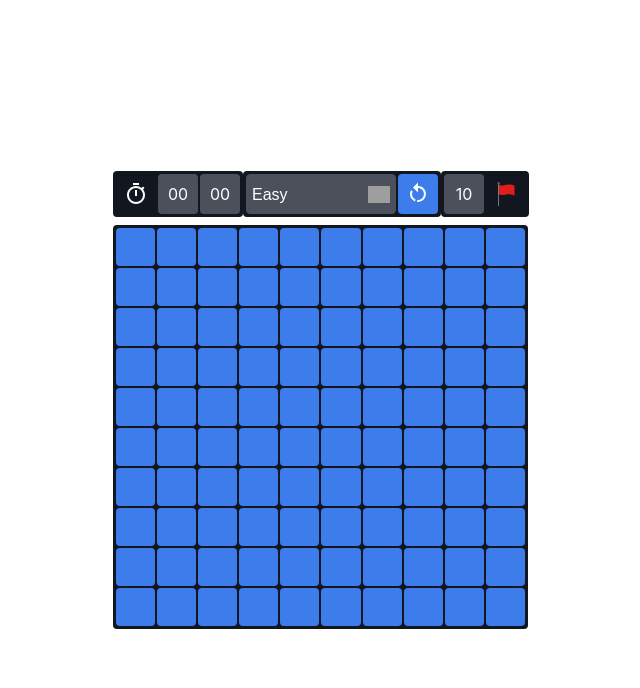
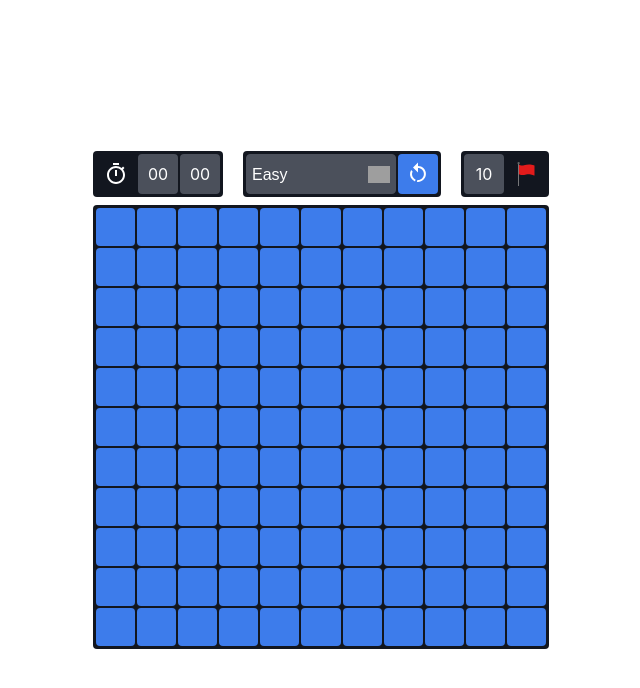
Before and after one commit to SuhairZain/minesweeper, a React (Create React App) app: page / in a window 1280 px wide. Shown: the top 688 px of the page, without its empty margins (319-959 px from the left). Built offline with nearby package versions, Linux system fonts and the light colour scheme; grey boxes are pictures that could not be loaded.

Commit message:
Make easy level 11x11

```diff
--- a/src/App.tsx
+++ b/src/App.tsx
@@ -15,7 +15,7 @@ import {
 } from "./game/interfaces/IBoardState";
 
 const levels: IGameLevels = {
-  [IGameLevelTitle.Easy]: { size: [10, 10], mines: 10 },
+  [IGameLevelTitle.Easy]: { size: [11, 11], mines: 10 },
   [IGameLevelTitle.Hard]: { size: [20, 25], mines: 80 },
 };
 
```
